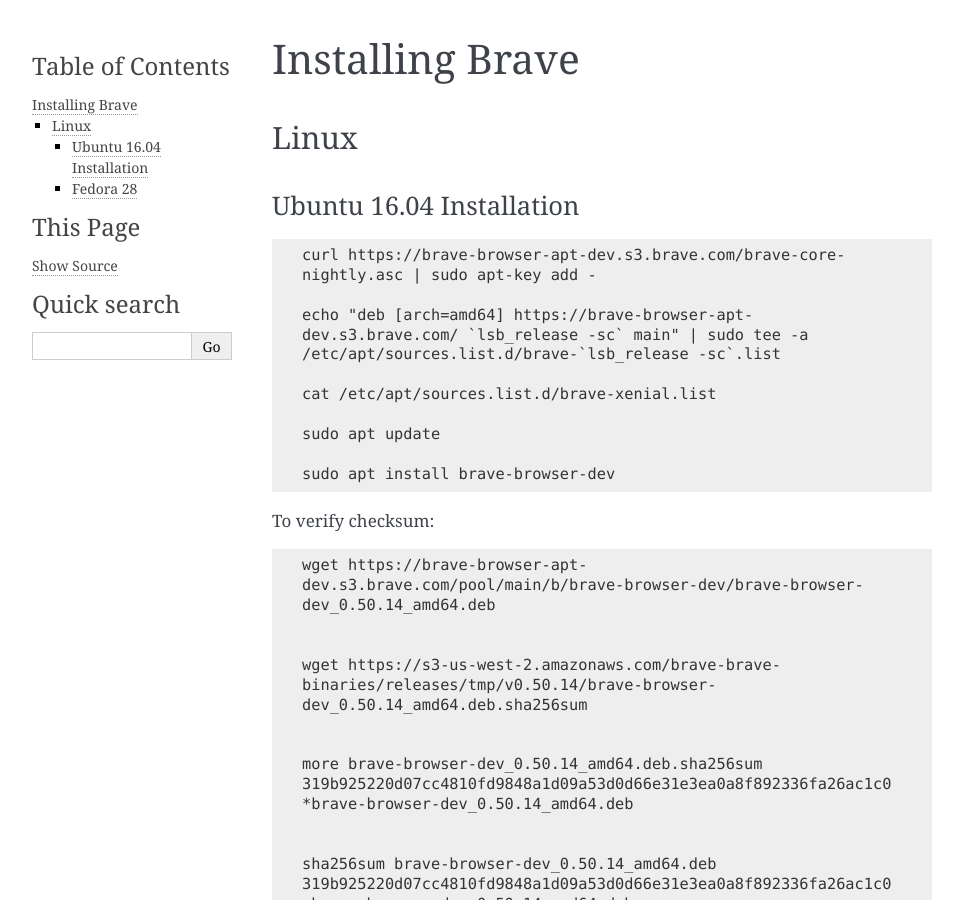
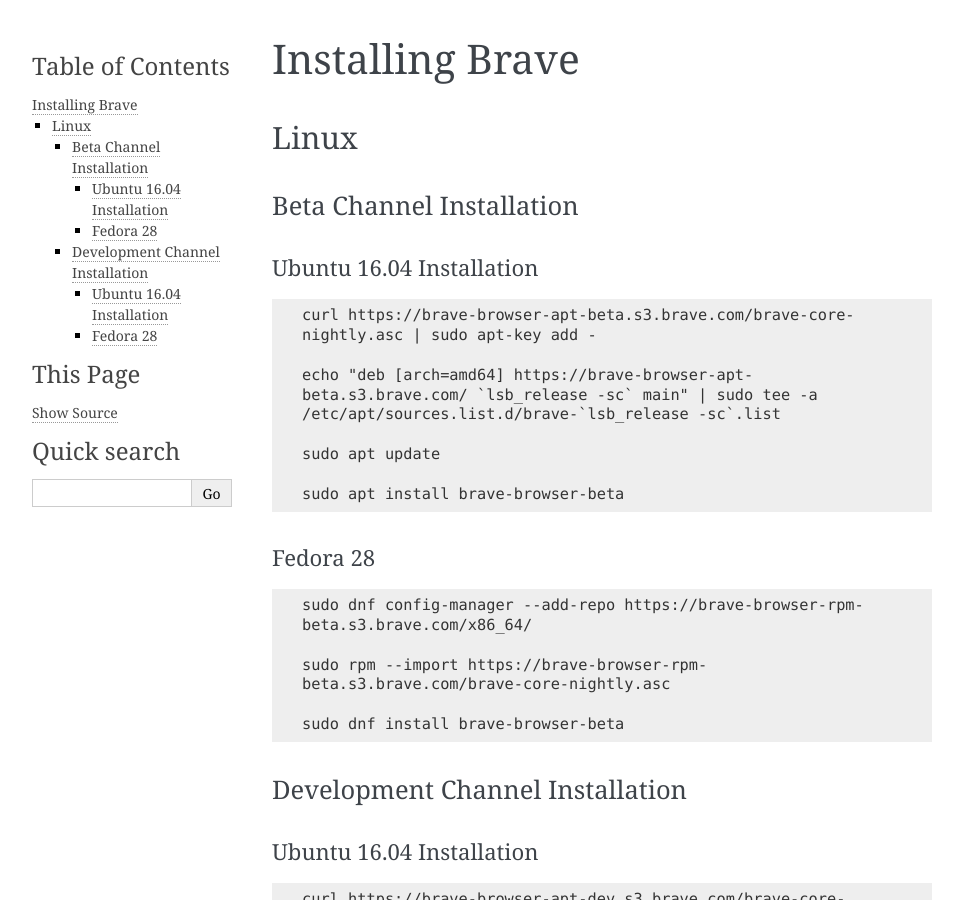
Before and after one commit to brave/brave-browser, a Sphinx documentation site: the page built from docs/source/installing-brave.rst, in a window 1280 px wide and 900 px high. Shown: the whole window, without its empty margins (148-1111 px from the left). Built offline with Sphinx 7.4.7, drawn with Linux system fonts in a browser that asks for light colours.

Commit message:
add beta channel section separately from dev

```diff
--- a/docs/source/installing-brave.rst
+++ b/docs/source/installing-brave.rst
@@ -1,9 +1,40 @@
 Installing Brave
-****************
+################
 
 Linux
-=====
+*****
 
+Beta Channel Installation
+================================
+
+.. highlight:: console
+
+Ubuntu 16.04 Installation
+-------------------------
+::
+
+    curl https://brave-browser-apt-beta.s3.brave.com/brave-core-nightly.asc | sudo apt-key add -
+
+    echo "deb [arch=amd64] https://brave-browser-apt-beta.s3.brave.com/ `lsb_release -sc` main" | sudo tee -a /etc/apt/sources.list.d/brave-`lsb_release -sc`.list
+
+    sudo apt update
+
+    sudo apt install brave-browser-beta
+
+
+Fedora 28
+---------
+::
+
+    sudo dnf config-manager --add-repo https://brave-browser-rpm-beta.s3.brave.com/x86_64/
+
+    sudo rpm --import https://brave-browser-rpm-beta.s3.brave.com/brave-core-nightly.asc
+
+    sudo dnf install brave-browser-beta
+
+
+Development Channel Installation
+================================
 
 .. highlight:: console
 
```
